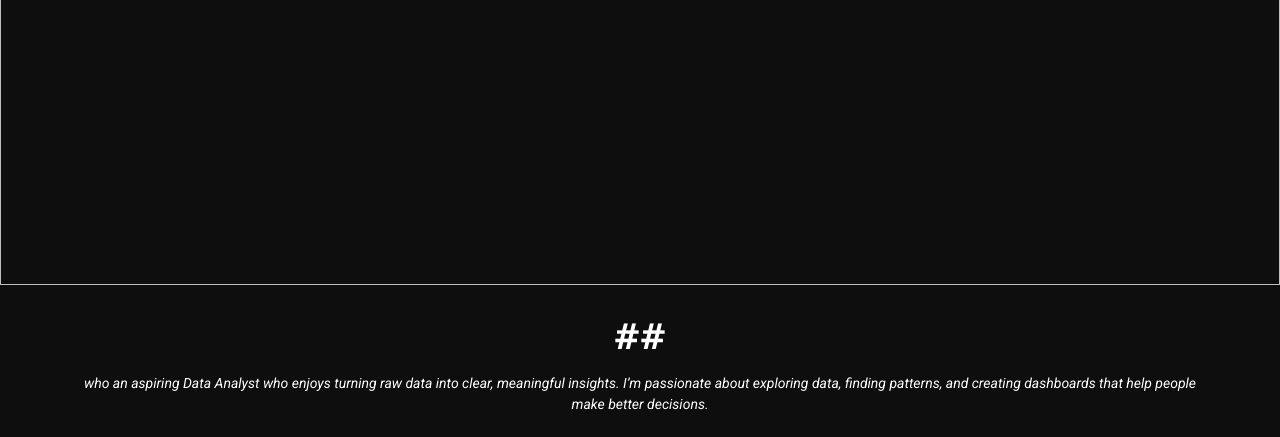
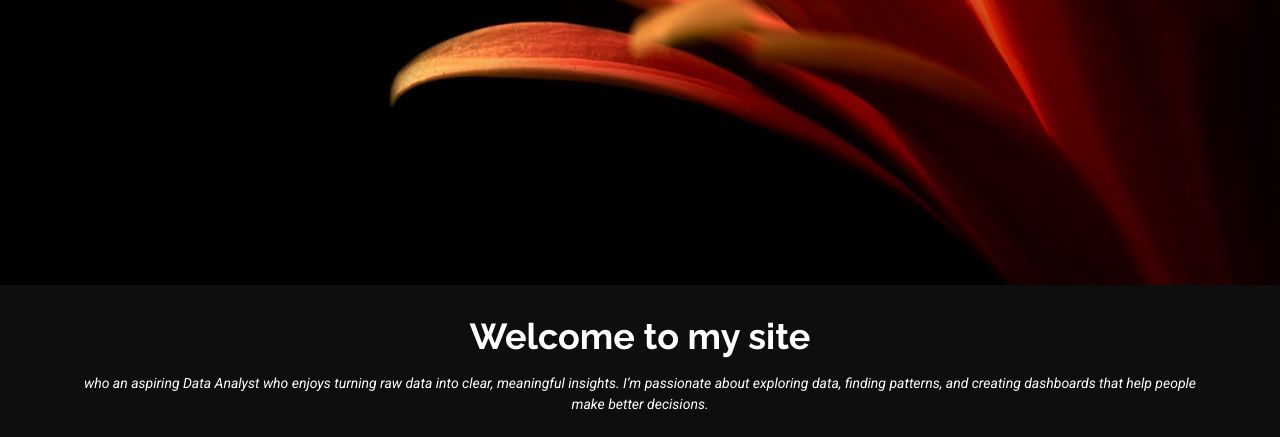
Before and after one commit to Harispoco/Harispoco.github.io, a plain HTML site: page index.html in a window 1280 px wide. Shown: the part 515-952 px from the top of the page. Drawn offline with Linux system fonts and the light colour scheme.

Commit message:
tesaddpic

```diff
--- a/index.html
+++ b/index.html
@@ -84,7 +84,7 @@
     <!-- Hero Section -->
     <section id="hero" class="hero section dark-background">
 
-      <img src="assets/imgnew/209299.jpg" alt="" data-aos="fade-in">
+      <img src="assets/scss/imgnew/209299.jpg" alt="" data-aos="fade-in">
 
       <div class="container" data-aos="zoom-out" data-aos-delay="100">
         <h2>Haris Saputra</h2>
@@ -101,7 +101,7 @@
 
   <footer id="footer" class="footer dark-background">
     <div class="container">
-      <h3 class="sitename">##</h3>
+      <h3 class="sitename">Welcome to my site</h3>
       <p>who an aspiring Data Analyst who enjoys turning raw data into clear, meaningful insights. I’m passionate about exploring data, finding patterns, and creating dashboards that help people make better decisions.</p>
       <div class="social-links d-flex justify-content-center">
         <a href=""><i class="bi bi-instagram"></i></a>
```
